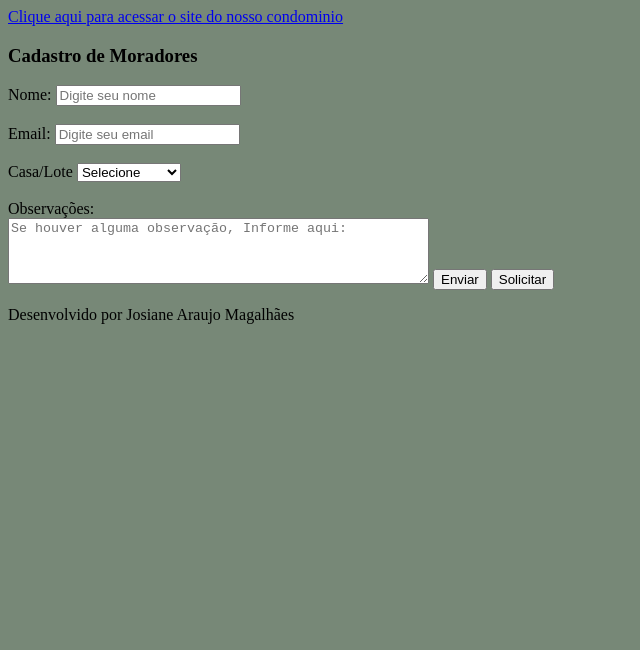
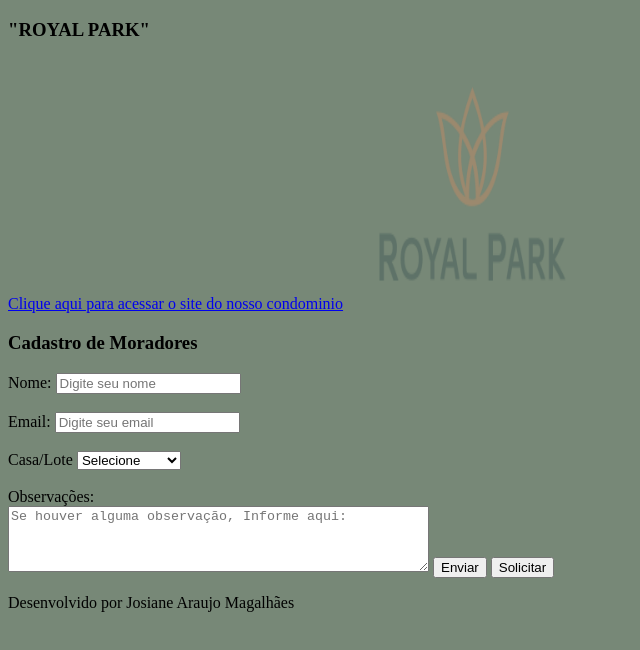
Before and after one commit to Josiane3004/Desenvolvimento-JavaScript, a plain HTML site: page Aulas-Praticas/JS/index.html in a window 1280 px wide. Shown: the whole page, without its empty margins (0-640 px from the left). Drawn offline with Linux system fonts and the light colour scheme; files whose address does not match are found by name.

Commit message:
Aulas-Praticas

```diff
--- a/Aulas-Praticas/JS/index.html
+++ b/Aulas-Praticas/JS/index.html
@@ -10,8 +10,15 @@
      body{background-color: rgb(119, 136, 119);}  //cor de fundo da tela
    </style>
    <SECtion>
+    <h3>"ROYAL PARK"</h3>
     <a href="https://royalparkprudente.com.br/royal-park/" target="_blank" rel="noopener noreferrer">Clique aqui para acessar o site do nosso condominio</a>
-    </SECtion>
+
+    <a href="https://royalparkprudente.com.br/royal-park/" target="_blank" rel="noopener noreferrer">
+        <img src="C:\Users\Josi\Desktop\Desenvolvimento-JavaScript\Aulas-Praticas\JS\logo_royal.png" alt="Imagem Royal" width="250" height="250">
+    </a>
+
+
+</SECtion>
 
     <section>
             <h3>Cadastro de Moradores</h3>
```
Also changed, not shown: Aulas-Praticas/JS/logo_royal.png (added).
